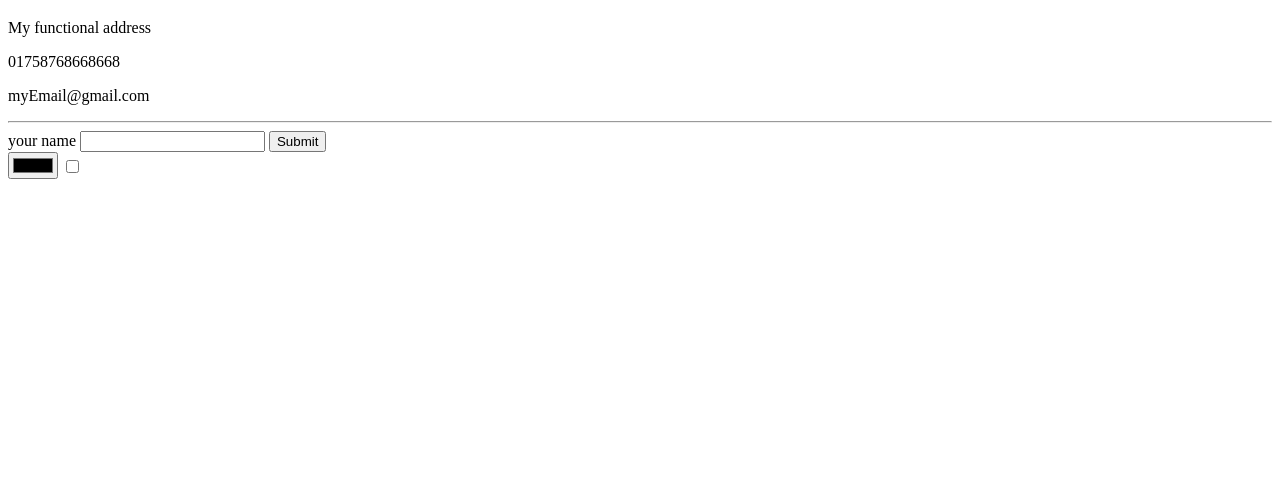
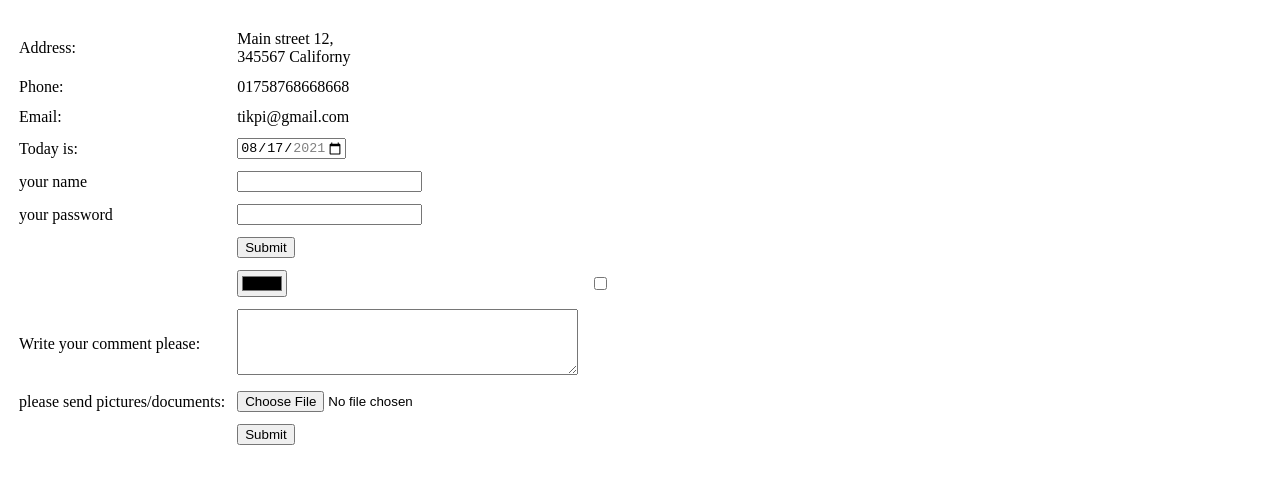
Before and after one commit to tikpi/cv, a plain HTML site: page contact-me.html in a window 1280 px wide. Shown: the part 61-544 px from the top of the page. Drawn offline with Linux system fonts and the light colour scheme.

Commit message:
Add files via upload

```diff
--- a/contact-me.html
+++ b/contact-me.html
@@ -1,23 +1,65 @@
 <!DOCTYPE html>
 <html lang="en" dir="ltr">
+
 <head>
   <meta charset="utf-8">
   <title></title>
+  <link rel="stylesheet" href="css/styles.css">
 </head>
+
 <body>
   <h1>My Contact Details</h1>
-    <p>My functional address</p>
-    <p>01758768668668</p>
-    <p>myEmail@gmail.com</p>
-
-    <hr>
+  <table cellspacing="10">
+    <tr>
+      <td>Address:</td>
+      <td>Main street 12, <br> 345567 Californy</td>
+    </tr>
+    <tr>
+      <td>Phone:</td>
+      <td>01758768668668</td>
+    </tr>
+    <tr>
+      <td>Email:</td>
+      <td>tikpi@gmail.com</td>
+    </tr>
     <form class="mycontact" action="index.html" method="post">
-      <label>your name</label>
-      <input type="text" name="" value="">
-      <input type="submit"><br>
-      <input type="color" name="" value="">
-      <input type="checkbox" name="" value="">
+      <tr>
+        <td><label>Today is:<label></td>
+          <td>
+            <input type="date" id="visite" name="visite-date"
+            value="2021-08-17" min="2021-01-01" max="2021-12-31">
+          </td>
+      </tr>
+      <tr>
+        <td><label>your name</label></td>
+        <td><input type="text" name="myName" value=""></td>
+      </tr>
+      <tr>
+        <td><label>your password</label></td>
+        <td><input type="password" name="mypwd" value=""></td>
+      </tr>
+      <tr>
+        <td></td>
+        <td><input type="submit"></td>
+      </tr>
+      <tr>
+        <td></td>
+        <td><input type="color" name="" value=""></td>
+        <td><input type="checkbox" name="" value=""></td>
+      </tr>
+      <tr>
+        <td><label>Write your comment please:</label><br></td>
+        <td><textarea name="name" rows="4" cols="40"></textarea></td>
+      </tr>
+      <tr>
+        <td><label>please send pictures/documents:</label></td>
+        <td><input type="file" name="youDoc" value=""></td>
+      </tr>
+      <tr>
+        <td></td>
+        <td><input type="submit"></td>
+      </tr>
     </form>
-
+  </table>
 </body>
 </html>
```
Lines whose indentation alone changed are shown as unchanged.
